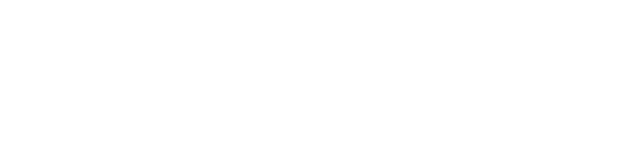
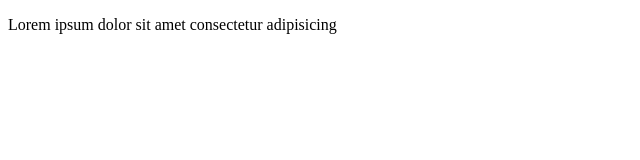
Before and after one commit to prince0510/new-project, a plain HTML site: page index.html in a window 1280 px wide. Shown: the whole page, without its empty margins (0-640 px from the left). Drawn offline with Linux system fonts and the light colour scheme.

Commit message:
add new para

```diff
--- a/index.html
+++ b/index.html
@@ -6,6 +6,6 @@
     <title>Document</title>
 </head>
 <body>
-
+    <p>Lorem ipsum dolor sit amet consectetur adipisicing </p>
 </body>
 </html>
```
